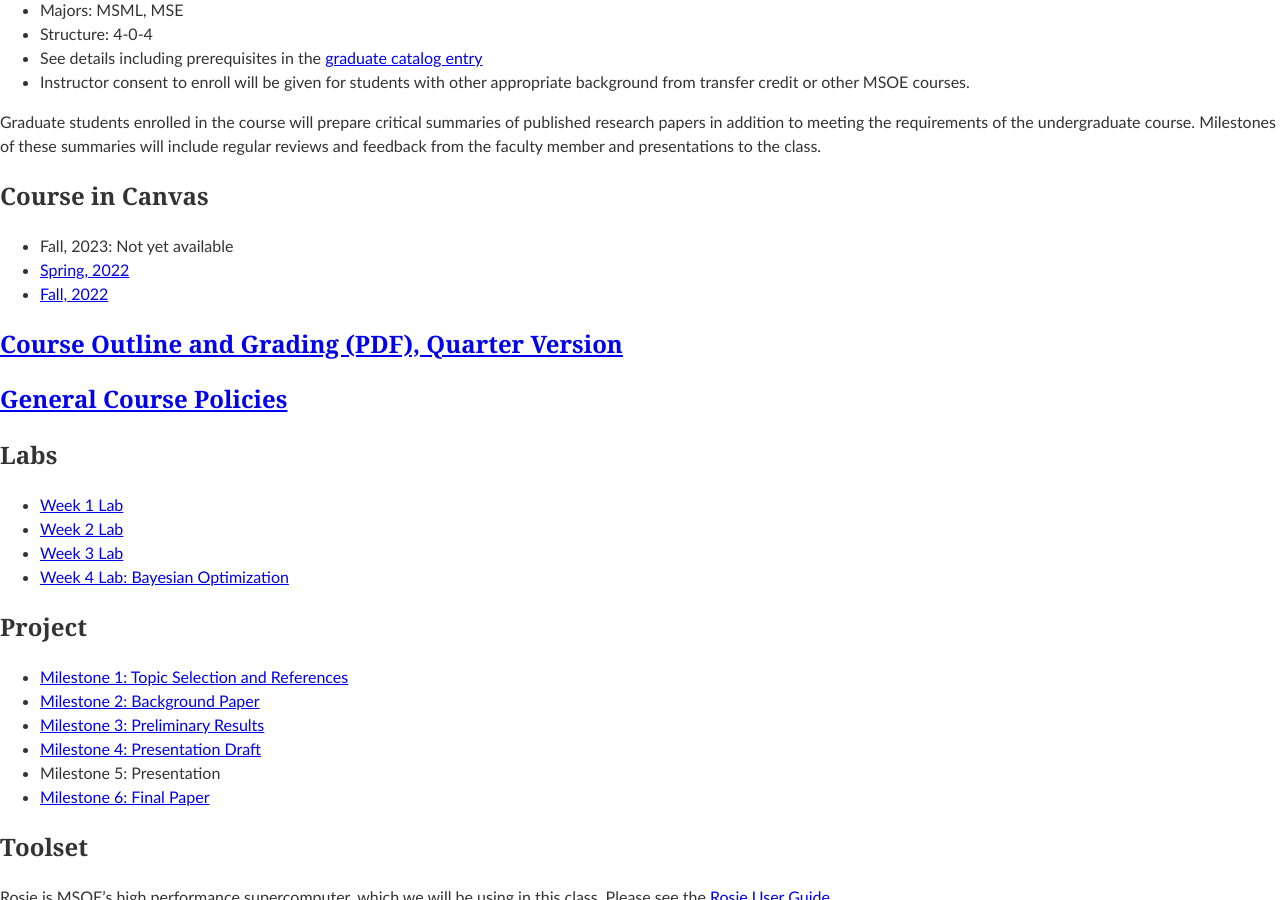
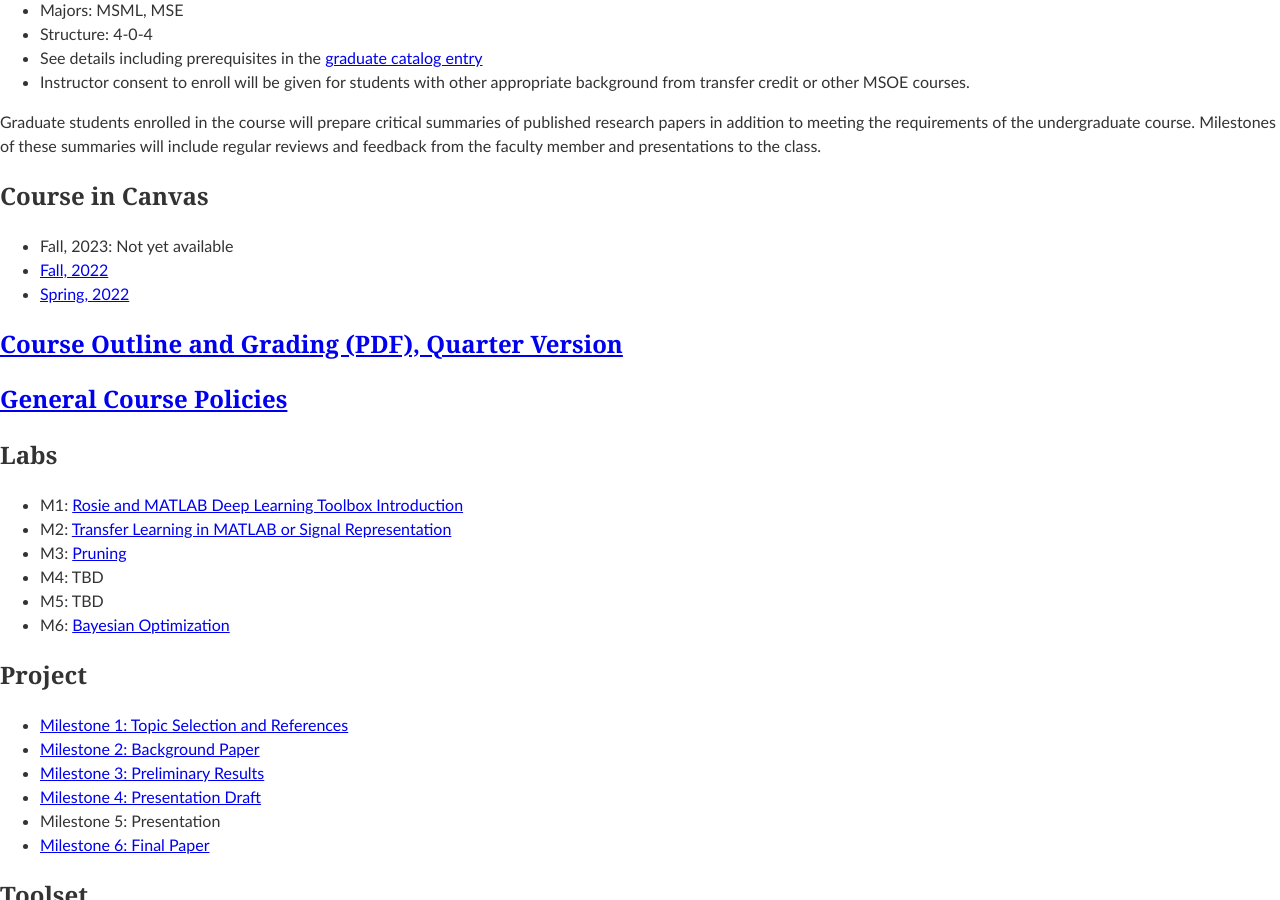
Before and after one commit to edurant/edurant.github.io, a Jekyll site: the page built from courses/csc4651/index.md, in a window 1280 px wide and 900 px high, scrolled down 536 px. Built offline with Jekyll 4.4.1, drawn with Linux system fonts in a browser that asks for light colours.

Commit message:
CSC4651/5651: MATLAB lab updates

```diff
--- a/courses/csc4651/index.md
+++ b/courses/csc4651/index.md
@@ -23,8 +23,8 @@ Graduate students enrolled in the course will prepare critical summaries of publ
 
 ## Course in Canvas
 * Fall, 2023: Not yet available
+* [Fall, 2022](https://msoe.instructure.com/courses/10863)
 * [Spring, 2022](https://msoe.instructure.com/courses/10080)
-* [Fall, 2022](https://msoe.instructure.com/courses/10863)
 
 ## [Course Outline and Grading (PDF), Quarter Version](outline.pdf)
 
@@ -32,10 +32,12 @@ Graduate students enrolled in the course will prepare critical summaries of publ
 
 ## Labs
 
-* [Week 1 Lab](week1lab.html)
-* [Week 2 Lab](week2lab.html)
-* [Week 3 Lab](week3lab.html)
-* [Week 4 Lab: Bayesian Optimization](bayesLab.html)
+* M1: [Rosie and MATLAB Deep Learning Toolbox Introduction](introLab.html)
+* M2: [Transfer Learning in MATLAB or Signal Representation](xferLearningLab.html)
+* M3: [Pruning](pruningLab.html)
+* M4: TBD
+* M5: TBD
+* M6: [Bayesian Optimization](bayesLab.html)
 
 ## Project
 
```
Also changed, not shown: courses/csc4651/introLab.md (renamed from courses/csc4651/week1lab.md, +1 -1 lines), courses/csc4651/pruningLab.md (renamed from courses/csc4651/week3lab.md, +1 -1 lines), courses/csc4651/xferLearningLab.md (renamed from courses/csc4651/week2lab.md, +2 -2 lines), courses/csc4651/hillValley.png (renamed from courses/csc4651/week3lab_hillvaley.png).
